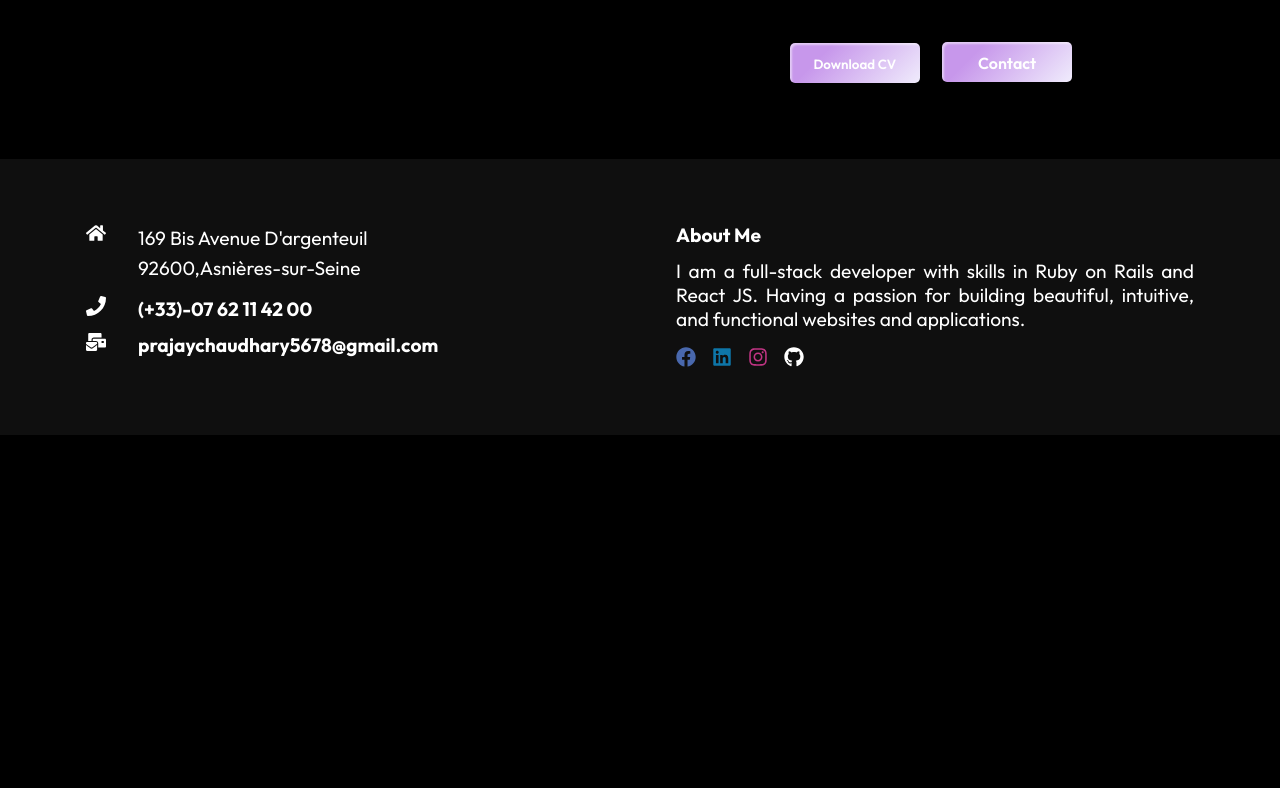
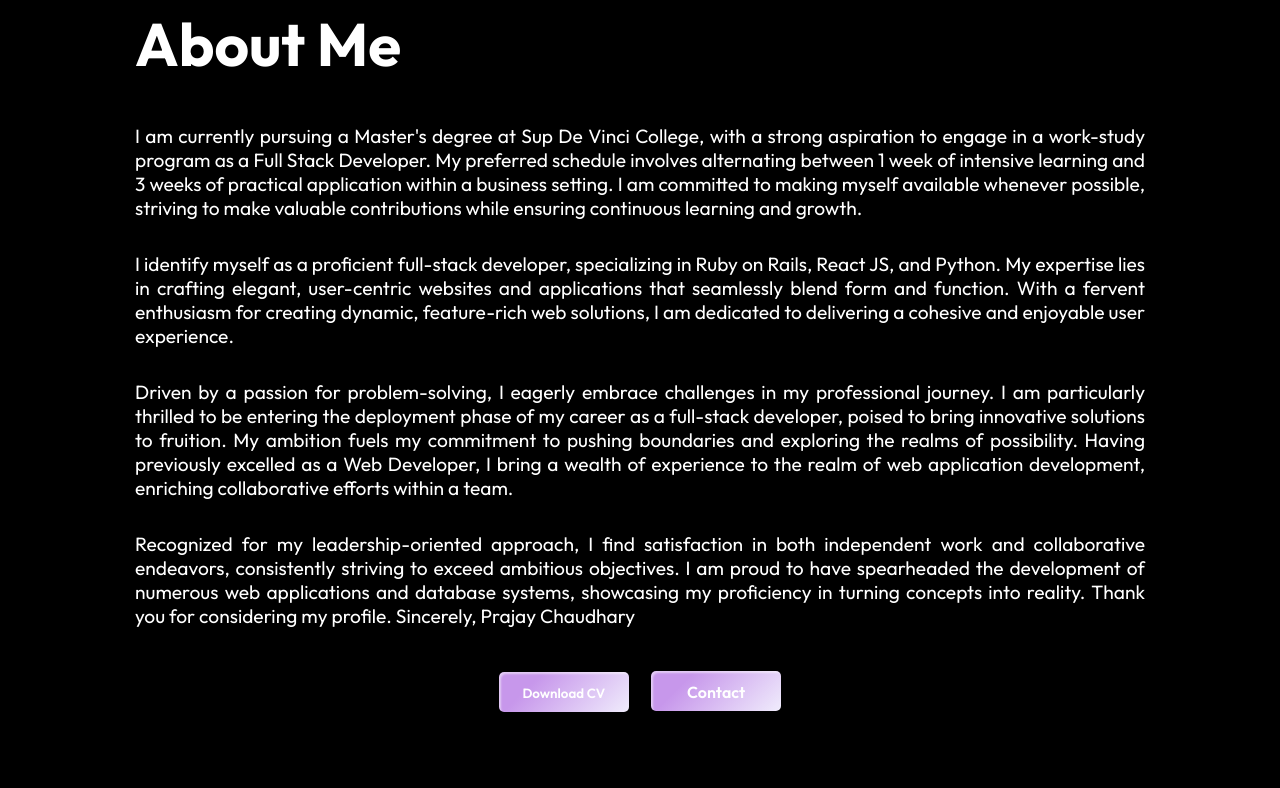
Before and after one commit to Prajay-Chaudhary/Portfolio-website_react, a React (Create React App) app: page /About in a window 1280 px wide. Shown: the part 1152-1940 px from the top of the page. Before the commit the page ends 1587 px from the top, so only its background shows below. Built offline with nearby package versions, Linux system fonts and the light colour scheme; a web font is replaced by a local one.

Commit message:
Maintained about page's about content, cv and image.

```diff
--- a/src/Components/AboutContent.js
+++ b/src/Components/AboutContent.js
@@ -8,7 +8,7 @@ import CV from "../assets/CV.jpg"
 class AboutContent extends Component {
   pdfGenerate = () => {
     var doc = new jsPDF("portrait", "px", "a4", "false");
-    doc.addImage(CV, "jpg", -5, 0, 450, 500);
+    doc.addImage(CV, "jpg", 0, 0, 450, 500);
     doc.save("CV.pdf");
   }
   render() {
@@ -23,25 +23,28 @@ class AboutContent extends Component {
               <h1 className="about__heading">About Me</h1>
               <div className="about_meta">
                 <p className="about_text ">
-                  I am a full-stack developer with skills in Ruby on Rails and React JS.
-                  Having a passion for building beautiful, intuitive, and functional websites and
-                  applications.
-                  I am able to create dynamic, full-featured web
-                  applications that provide a seamless user experience.
+                  I am currently pursuing a Master's degree at Sup De Vinci College,
+                  with a strong aspiration to engage in a work-study program as a Full Stack Developer.
+                  My preferred schedule involves alternating between 1 week of intensive learning and 3 weeks of practical application within a business setting.
+                  I am committed to making myself available whenever possible, striving to make valuable contributions while ensuring continuous learning and growth.
                 </p>
                 <p className="about_text ">
-                  As a problem solver who loves facing challenges in my work,
-                  I'm excited to be at the deployment phase of my career as a
-                  full-stack developer. I'm passionate and ambitious about my
-                  work, and love to be on a team that questions possibilities.
-                  I've previously been a Web Developer, and bring those skills to my
-                  web application development on a team.
+                  I identify myself as a proficient full-stack developer, specializing in Ruby on Rails, React JS, and Python.
+                  My expertise lies in crafting elegant, user-centric websites and applications that seamlessly blend form and function. With a fervent enthusiasm for creating dynamic, feature-rich web solutions,
+                  I am dedicated to delivering a cohesive and enjoyable user experience.
                 </p>
                 <p className="about_text ">
-                  A leadership driven worker, Prajay Chaudhary enjoys working
-                  both on his own and as part of a team to work toward
-                  challenging goals. He has built numerous web applications and database
-                  systems.
+                  Driven by a passion for problem-solving, I eagerly embrace challenges in my professional journey.
+                  I am particularly thrilled to be entering the deployment phase of my career as a full-stack developer, poised to bring innovative solutions to fruition. My ambition fuels my commitment to pushing boundaries and exploring the realms of possibility. Having previously excelled as a Web Developer, I bring a wealth of experience to the realm of web application development,
+                  enriching collaborative efforts within a team.
+                </p>
+                <p className="about_text ">
+                  Recognized for my leadership-oriented approach, I find satisfaction in both independent work and collaborative endeavors, consistently striving to exceed ambitious objectives. I am proud to have spearheaded the development of numerous web applications and database systems, showcasing my proficiency in turning concepts into reality.
+
+                  Thank you for considering my profile.
+
+                  Sincerely,
+                  Prajay Chaudhary
                 </p>
                 <div className="about_btn">
                   <a href="#">
--- a/src/Components/AboutContentStyles.css
+++ b/src/Components/AboutContentStyles.css
@@ -1,9 +1,6 @@
 .row {
     max-width: 1140px;
     margin: auto;
-    display: grid;
-    grid-template-columns: repeat(2, 1fr);
-    grid-gap: 40px;
     padding: 2rem;
 }
 
@@ -29,7 +26,6 @@ h1.about__heading {
 .about_text {
     font-size: 1.2rem;
     padding: 1rem 1rem;
-    text-align: justify;
 }
 
 .about_btn {
@@ -50,12 +46,14 @@ h1.about__heading {
         max-width: 400px;
         grid-template-columns: 1fr;
     }
+
     .col__2 img {
         text-align: center;
         border-radius: 10px;
         width: 300px;
         height: 350px;
     }
+
     .about_meta p {
         font-size: 1rem;
         padding: 0.5rem 1rem;
@@ -66,6 +64,7 @@ h1.about__heading {
     .row {
         grid-template-columns: 1fr;
     }
+
     .col__2 img {
         text-align: center;
         border-radius: 10px;
@@ -74,6 +73,7 @@ h1.about__heading {
         max-width: 350px;
         max-height: 450px;
     }
+
     .about_text {
         font-size: 1rem;
         padding: 1rem 1rem;
@@ -84,17 +84,21 @@ h1.about__heading {
     .row {
         grid-template-columns: 1fr;
     }
+
     .about_text {
         font-size: 1rem;
         padding: 1rem 1rem;
     }
+
     h1.about__heading {
         font-weight: 400;
         font-size: 45px;
     }
+
     .btn_modification {
         margin: 1.2rem;
     }
+
     .col__2 img {
         text-align: center;
         border-radius: 10px;
```
Also changed, not shown: src/assets/CV.jpg, src/assets/aboutImg.jpeg.
